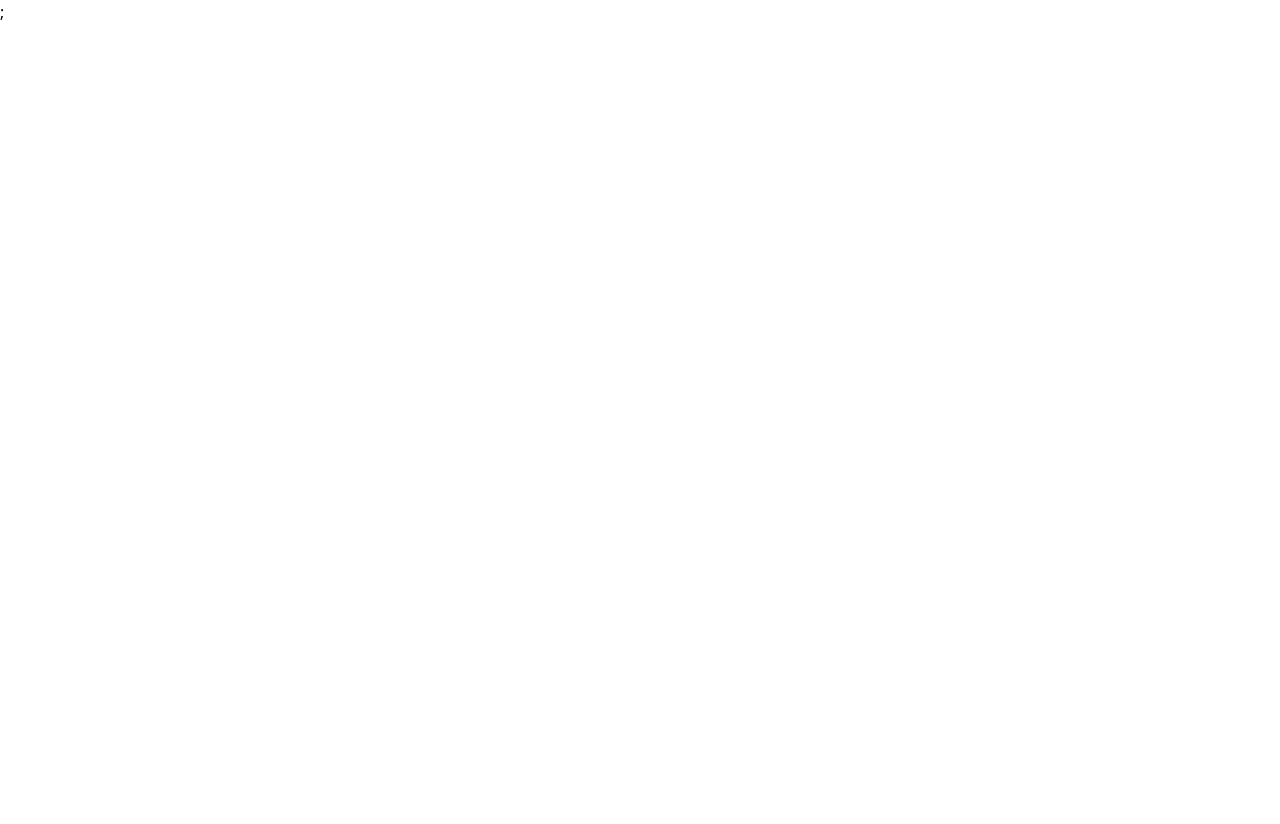
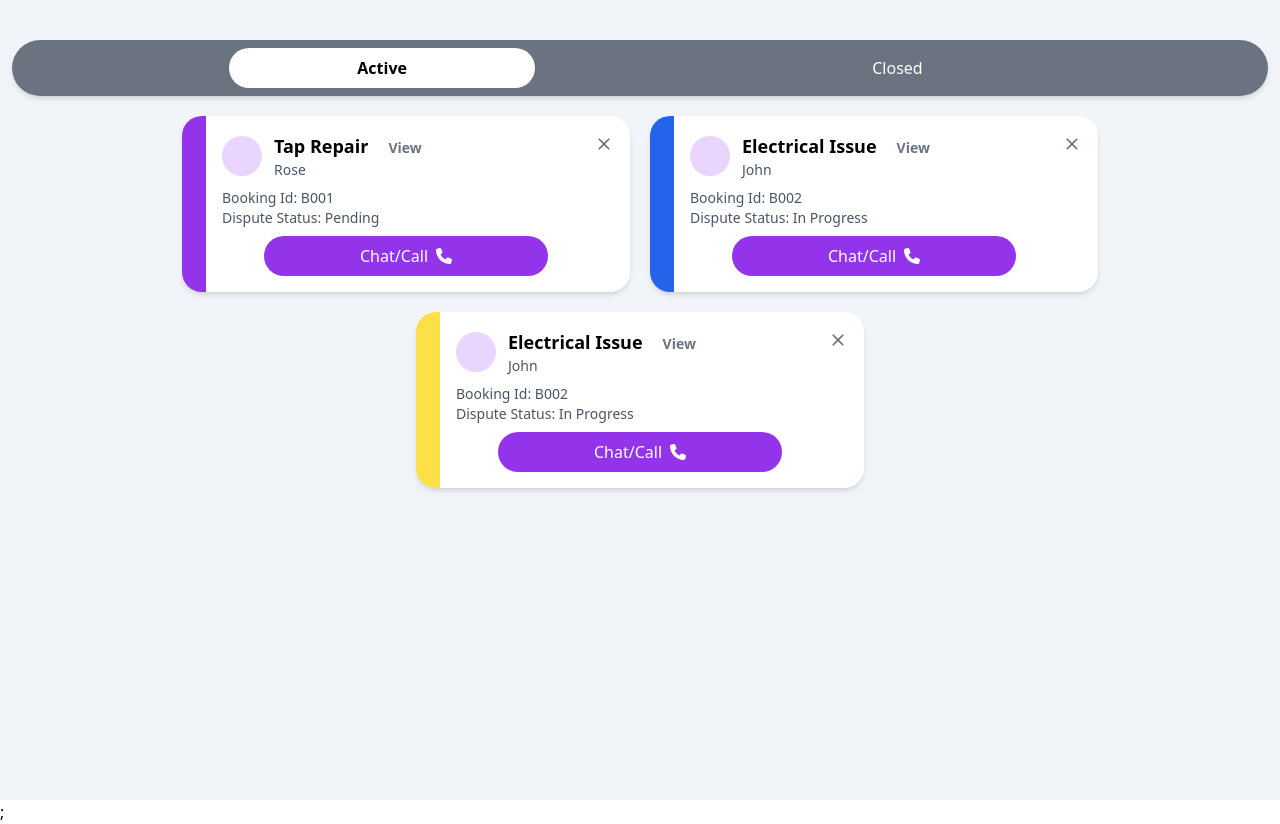
Before and after one commit to Rizanriz/Services, a React (Vite) app: page /complaint in a window 1280 px wide. Before the commit this address had no page. Before the commit the page ends 800 px from the top, so only its background shows below. Built offline with nearby package versions, Linux system fonts and the light colour scheme.

Commit message:
complaint page added

```diff
--- a/src/App.jsx
+++ b/src/App.jsx
@@ -9,10 +9,11 @@ import Modal from './Components/ReuseableComponents/Modal/Modal'
 import Home from './Components/Pages/Home'
 import OTPVerification from './Components/User/OPTVerification'
 import PaymentData from './Components/ReuseableComponents/Table/PaymentData'
+import Complaint from './Components/complaints/complaint'
 
 const App = () => {
   return (
-    <div className='bg-dark-gray h-full text-light-gray'>
+    <div className='bg-dark-gray  text-light-gray'>
       <Routes>
         <Route path='/' element={<Home/>}/>
         <Route path='/form' element={<FormPage/>}/>
@@ -23,6 +24,7 @@ const App = () => {
         <Route path='/card' element={<Card/>}/>
         <Route path='/opt' element={<OTPVerification/>}/>
         <Route path='/paymentdata' element={<PaymentData/>}/>
+        <Route path='/complaint' element={<Complaint/>}/>
       </Routes>
     </div>
   )
--- a/src/Components/ReuseableComponents/Table/TableData.jsx
+++ b/src/Components/ReuseableComponents/Table/TableData.jsx
@@ -24,7 +24,6 @@ const TableData = () => {
         tableDataConfig={tableDataConfig}
         tableConfig={tableConfig}
       />
-
     </div>
 
   );
--- /dev/null
+++ b/src/Components/complaints/Button.jsx
@@ -0,0 +1,20 @@
+import React from 'react';
+
+const Button = ({ children, onClick, variant = 'primary' }) => {
+  const baseClasses = "py-2 px-4 rounded-full transition-colors";
+  const variantClasses = {
+    primary: "bg-purple-600 text-white hover:bg-purple-700",
+    secondary: "bg-gray-200 text-gray-600 hover:bg-gray-300",
+  };
+
+  return (
+    <button
+      className={`${baseClasses} ${variantClasses[variant]}`}
+      onClick={onClick}
+    >
+      {children}
+    </button>
+  );
+};
+
+export default Button;
--- /dev/null
+++ b/src/Components/complaints/Card.jsx
@@ -0,0 +1,50 @@
+import React from 'react';
+import Button from './Button';
+import { MdClose } from "react-icons/md";
+import { FaPhone } from "react-icons/fa6";
+
+const Card = ({ title, name, bookingId, disputeStatus, sideColor }) => {
+
+  return (
+
+  <div className="relative bg-white shadow-md p-4 w-full max-w-md rounded-[1.25rem] ">
+    {/* Side color bar */}
+    {sideColor && (
+      <span
+        className={`absolute top-0 left-0 w-[1.5rem] h-full rounded-s-[1.25rem]  ${sideColor}`}
+      ></span>
+    )}
+
+    <div className="flex items-center justify-between mb-2 ml-6 ">
+      <div className="flex items-center">
+        <div className="w-10 h-10 bg-purple-200 rounded-full flex items-center justify-center mr-3">
+            {/* <img src="" alt="userProfile" /> */}
+        </div>
+        <div>
+          <h3 className="font-semibold text-lg text-black">{title}
+            <a href='/view' className='text-gray-500 text-sm ml-5'>View</a></h3>
+          <p className="text-sm text-gray-600">{name}</p>
+        </div>
+      </div>
+      <button className='mb-6 text-xl text-gray-500' onClick={() => console.log('View clicked')}>
+         <MdClose />
+      </button>
+    </div>
+
+    <div className="text-sm text-gray-600 mb-2 ml-6">
+      <p>Booking Id: {bookingId}</p>
+      <p>Dispute Status: {disputeStatus}</p>
+    </div>
+
+    {/* Chat/Call Button */}
+    <div className='flex justify-center'>
+    <Button onClick={() => console.log('Chat/Call clicked')} >
+      <div className="flex items-center justify-center px-6 lg:px-20 sm:px-16 gap-2">
+        Chat/Call  <FaPhone />
+      </div>
+    </Button>
+    </div>
+  </div>
+  )};
+
+export default Card;
--- /dev/null
+++ b/src/Components/complaints/Complaint.jsx
@@ -0,0 +1,57 @@
+import React, { useState } from 'react';
+import Card from './Card';
+
+const ComplaintList = () => {
+    const [activeTab, setActiveTab] = useState('active');
+
+    const complaints = {
+        active: [
+            { id: 1, title: "Tap Repair", name: "Rose", bookingId: "B001", disputeStatus: "Pending", sideColor: "bg-purple-600" },
+            { id: 2, title: "Electrical Issue", name: "John", bookingId: "B002", disputeStatus: "In Progress", sideColor: "bg-blue-600" },
+            { id: 3, title: "Electrical Issue", name: "John", bookingId: "B002", disputeStatus: "In Progress", sideColor: "bg-yellow-300" },
+        ],
+        Closed: [
+            { id: 3, title: "Plumbing Fix", name: "Alice", bookingId: "B003", disputeStatus: "Resolved", sideColor: "bg-green-500" },
+            { id: 4, title: "Painting Job", name: "Bob", bookingId: "B004", disputeStatus: "Closed", sideColor: "bg-red-500" },
+            { id: 5, title: "Painting Job", name: "Bob", bookingId: "B004", disputeStatus: "Closed", sideColor: "bg-red-500" },
+        ],
+    };
+
+    return (
+            <div className="w-full h-screen pt-10 p-3 bg-slate-100">
+                <div className='flex justify-center lg:w-full'>
+                    <div className="flex mb-5 bg-gray-500 p-2 w-full justify-evenly rounded-full shadow-md overflow-hidden">
+                        <button
+                            className={`relative z-10 px-14 sm:px-20 lg:px-32 py-2 rounded-full transition-colors duration-400
+                                    ${activeTab === 'active' ? 'bg-white text-black font-semibold' : 'bg-transparent text-white'}`}
+                            onClick={() => setActiveTab('active')}
+                        >
+                            Active
+                        </button>
+                        <button
+                            className={`relative z-10 px-14 sm:px-20 lg:px-32 py-2 rounded-full transition-colors duration-400
+                                    ${activeTab === 'Closed' ? 'bg-white text-black font-semibold' : 'bg-transparent text-white'}`}
+                            onClick={() => setActiveTab('Closed')}
+                        >
+                            Closed
+                        </button>
+                    </div>
+                </div>
+
+                <div className='flex gap-5 flex-wrap justify-center pb-5'>
+                    {complaints[activeTab].map((detail) => (
+                        <Card
+                            key={detail.id}
+                            title={detail.title}
+                            name={detail.name}
+                            bookingId={detail.bookingId}
+                            disputeStatus={detail.disputeStatus}
+                            sideColor={detail.sideColor}
+                        />
+                    ))}
+                </div>
+            </div>
+    );
+};
+
+export default ComplaintList;
```
